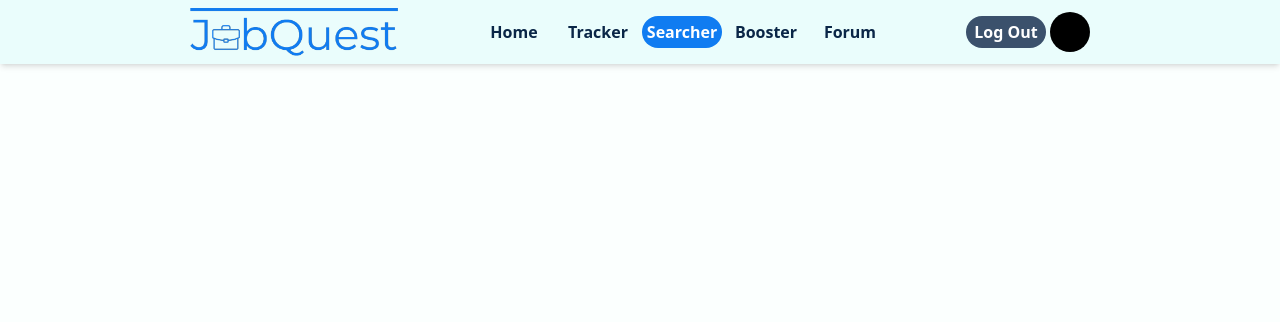
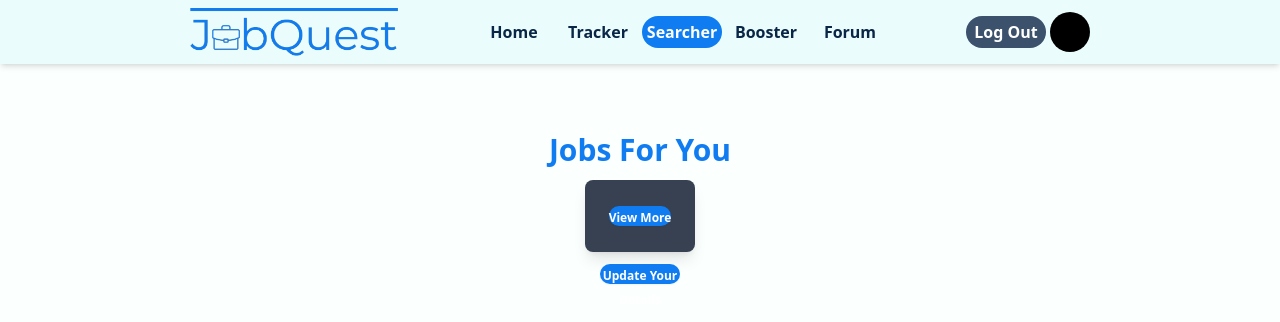
Before and after one commit to KayTeo/JobQuest, a Next.js app in the folder jobquest/: page /user/searcher in a window 1280 px wide. Shown: the top 322 px of the page. Built offline with nearby package versions, Linux system fonts and the light colour scheme.

Commit message:
moved searcher files and fixed searcher page bug

```diff
--- a/jobquest/app/user/searcher/collapsedcard.js/page.js
+++ /dev/null
@@ -1,9 +0,0 @@
-import SearcherCollapsedCard from "@/app/user/searcher/collapsedcard/SearcherCollapsedCard";
-
-export default function SearcherCollapsedCardPage() {
-    return (
-        <div className="h-[calc(100vh-64px)]">
-            <SearcherCollapsedCard />
-        </div>
-    );
-}
--- a/jobquest/app/user/searcher/page.js
+++ b/jobquest/app/user/searcher/page.js
@@ -1,3 +1,9 @@
-export default function SearcherPage() {
-    return <div className="h-[calc(100vh-64px)]"></div>;
+import SearcherCollapsedCard from "./SearcherCollapsedCard";
+
+export default function SearcherCollapsedCardPage() {
+    return (
+        <div className="h-[calc(100vh-64px)]">
+            <SearcherCollapsedCard />
+        </div>
+    );
 }
```
Also changed, not shown: jobquest/app/user/searcher/SearcherCollapsedCard.js (renamed from jobquest/app/user/searcher/collapsedcard.js/SearcherCollapsedCard.js).
